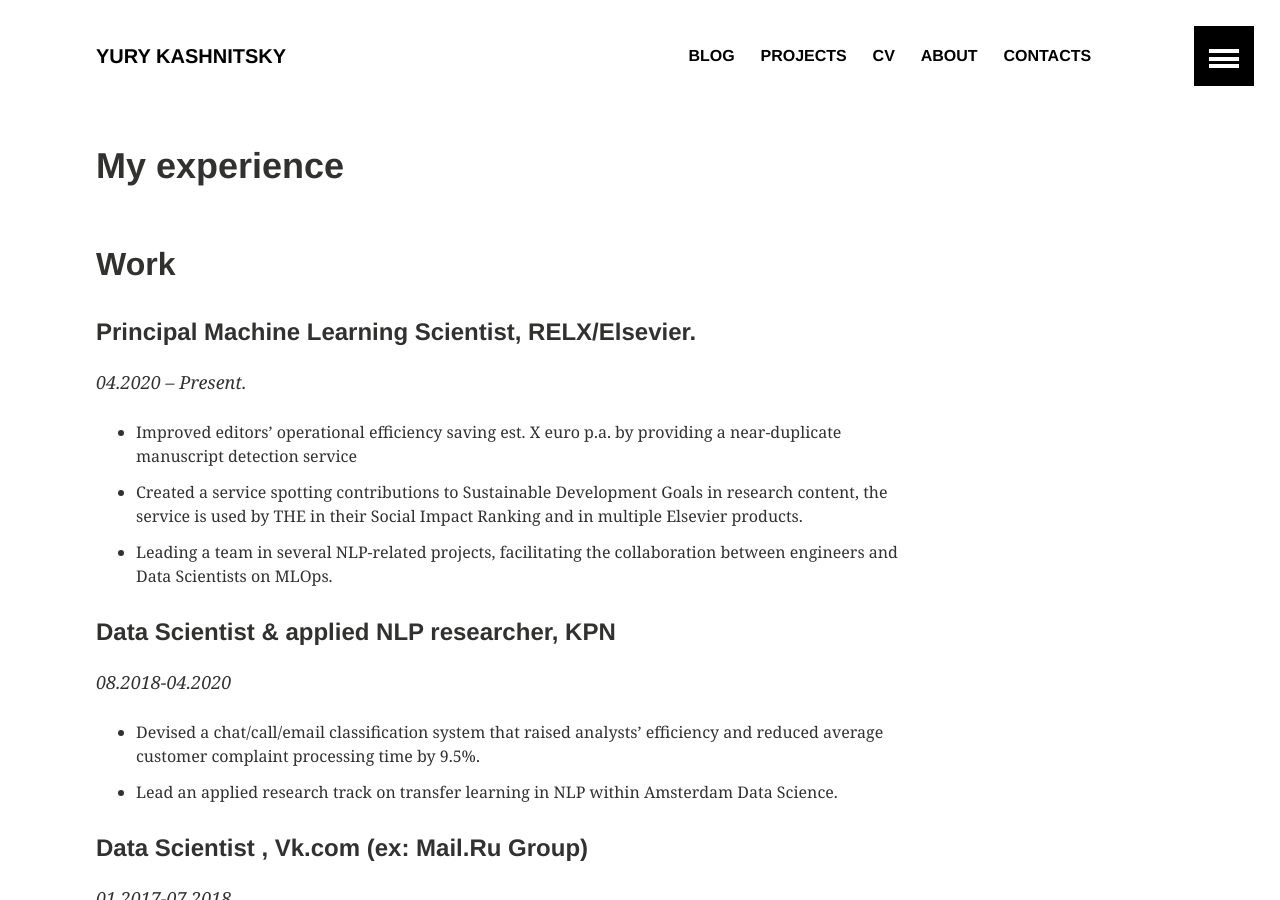
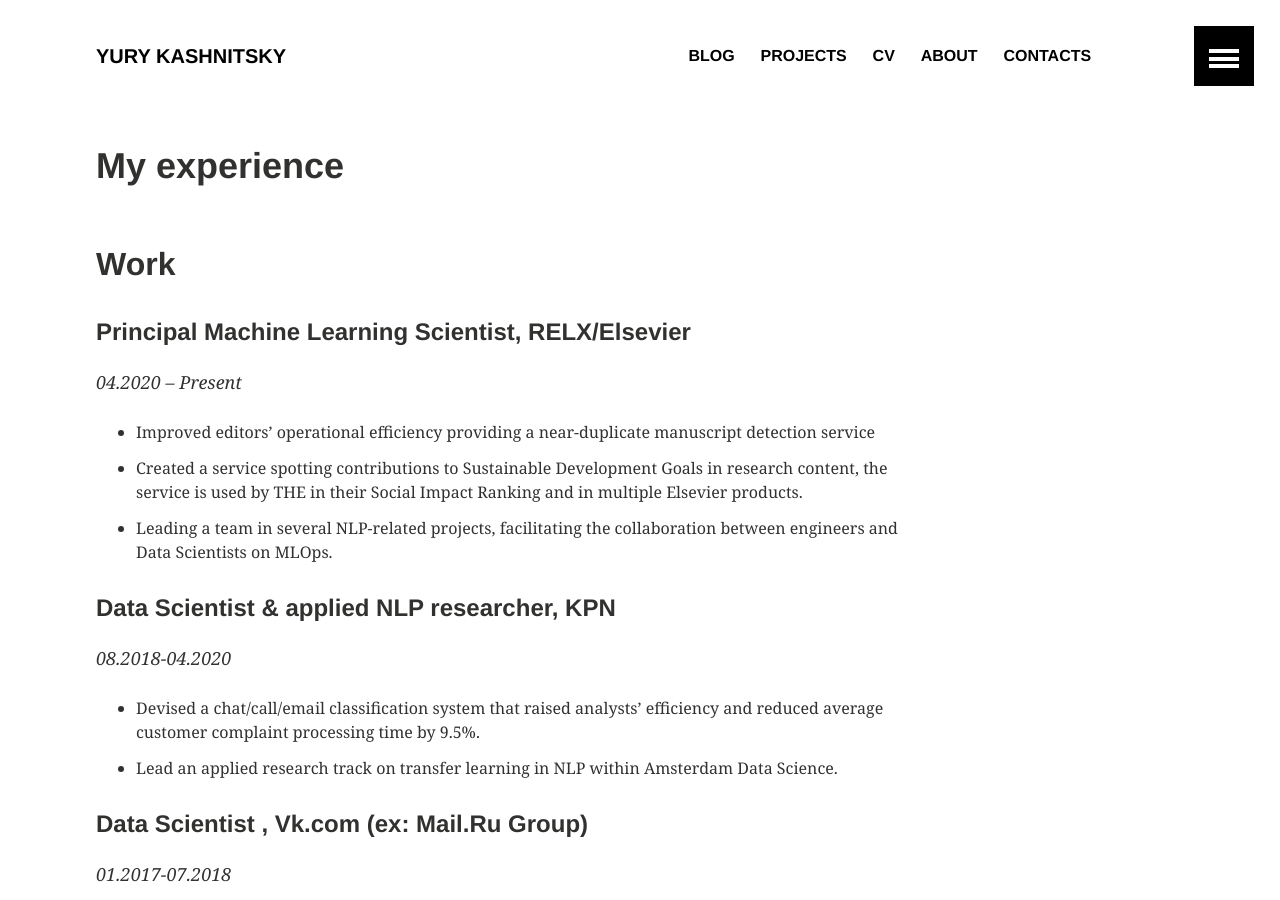
Before and after one commit to Yorko/yorko.github.io, a Jekyll site: the page built from _pages/cv.md, in a window 1280 px wide and 900 px high. Built offline with Jekyll 4.4.1, drawn with Linux system fonts in a browser that asks for light colours.

```diff
--- a/_config.yml
+++ b/_config.yml
@@ -10,7 +10,7 @@ url                     : https://yorko.github.io
 feed:
   path                  : atom.xml
 encoding                : UTF-8
-google_analytics        : G-W5TSGY5ZWN
+google_analytics        : G-51NVNH4J5S
 comments                : true
 
 # Jekyll configuration
--- a/_pages/cv.md
+++ b/_pages/cv.md
@@ -9,12 +9,11 @@ image:
 
 ## Work
 
-#### Principal Machine Learning Scientist, RELX/Elsevier.
+#### Principal Machine Learning Scientist, RELX/Elsevier
 
-*04.2020 – Present.*
+*04.2020 – Present*
 
-- Improved editors’ operational efficiency saving est. X euro p.a. by
-providing a near-duplicate manuscript detection service
+- Improved editors’ operational efficiency providing a near-duplicate manuscript detection service
 - Created a service spotting contributions to Sustainable Development Goals in research content, the service is used by THE in their Social Impact Ranking and in multiple Elsevier products.
 - Leading a team in several NLP-related projects, facilitating the collaboration between engineers and Data Scientists on MLOps.
 
```
Also changed, not shown: README.md (+0 -9 lines), _pages/contacts.md (+7 -0 lines), _posts/2022-11-11-detecting-generated-content.md (+1 -1 lines), _posts/_backlog_of_ideas_for_posts.md (added, +8 -0 lines), 1 other file.
